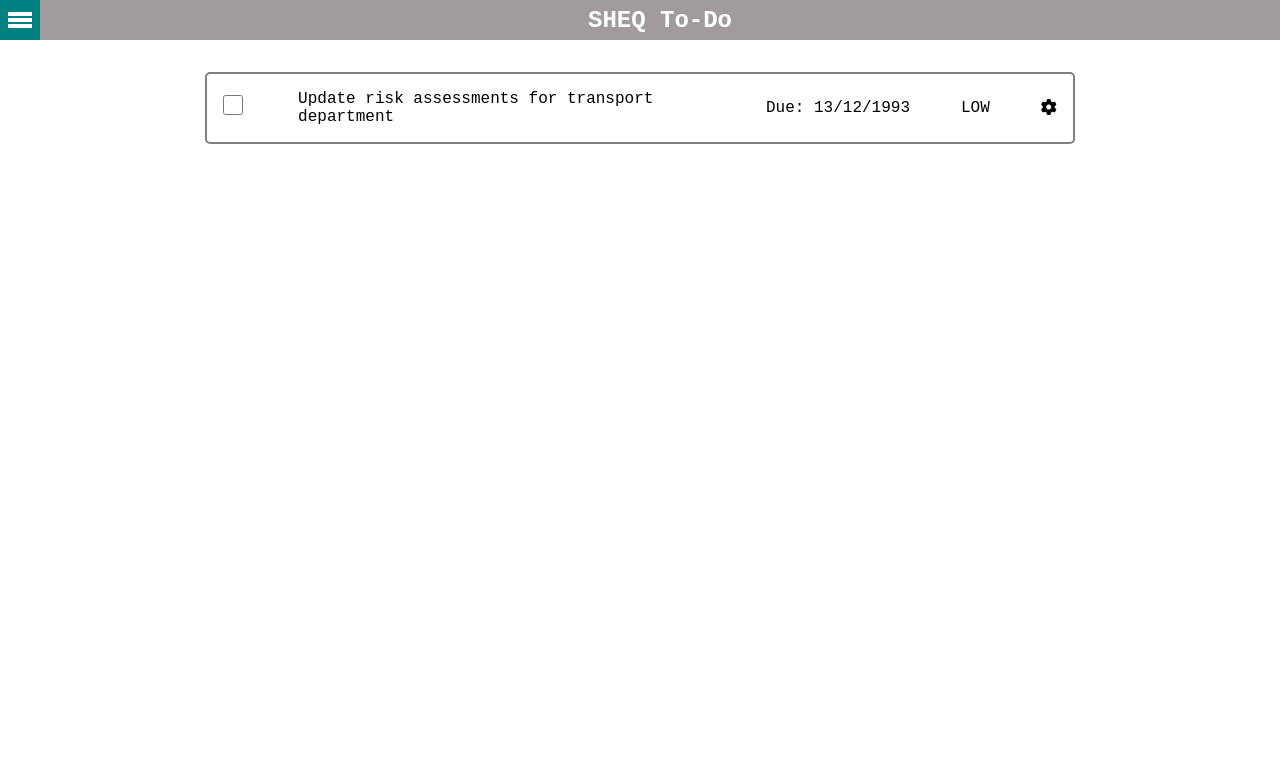
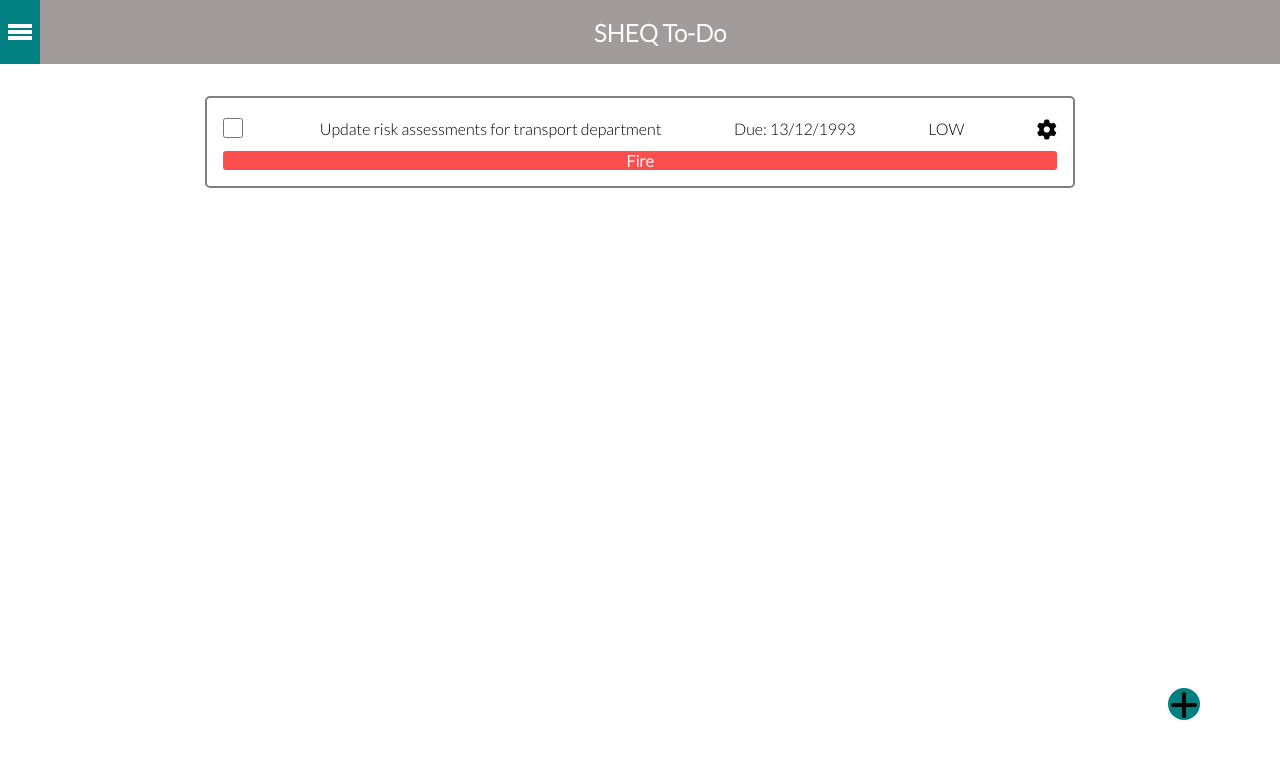
Before and after one commit to VenexCon/SHEQ-To-Do-List-, a website built with webpack: page src/template.html in a window 1280 px wide. Built offline with nearby package versions, Linux system fonts and the light colour scheme; a web font is replaced by a local one.

Commit message:
<update> Completed addtaskBtn & hero-card

```diff
--- a/src/style/abstractions/variables.scss
+++ b/src/style/abstractions/variables.scss
@@ -1,9 +1,10 @@
-@import url('https://fonts.googleapis.com/css2?family=B612+Mono&display=swap');
+@import url('https://fonts.googleapis.com/css2?family=B612+Mono&family=Lato:wght@300&display=swap');
 
-$baseFont:'B612 Mono', monospace;
+$baseFont:'Lato', sans-serif;
 $teal: teal;
 $spanHover: white;
 $navBGcolor: rgba(160, 154, 154, 0.986);
 $white: white;
+$grey: grey;
 
 $heroBorder: grey;
--- a/src/style/style.scss
+++ b/src/style/style.scss
@@ -29,6 +29,7 @@
     justify-content: space-between;
     background-color: $navBGcolor;
     align-items: center;
+    height: 4rem;;
 
 
     .hamburger-menu {
@@ -36,7 +37,7 @@
         flex-direction: column;
         gap: 2px;
         width: 2.5rem;
-        height: 2.5rem;
+        height:4rem;
         padding: 0.5rem;
         align-items: center;
         justify-content: center;
@@ -57,6 +58,10 @@
             span {
                 border-color: $spanHover ;
             };
+        }
+
+        &:active{
+            border-color: $white;
         }
     };
 
@@ -90,10 +95,12 @@
     align-items: center;
     left: -100%;
     transition: 0.4s;
+    background-color: $white;
+    z-index: 100;
 
     &.is-active{
         display:flex;
-        position: relative;
+        position: fixed;
         left: 0;
     }
 
@@ -159,23 +166,27 @@
 
     .hero-card{
         border: 2px solid $heroBorder;
-        border-radius: 5px;;
+        border-radius: 5px;
         min-width: 90%;
         min-height: 4rem;
         display: flex;
         flex-direction: row;
         flex-wrap: wrap;
-        gap: 1rem;
+        gap: 0.5rem;
         align-items: center;
         justify-content: space-between;
         padding: 1rem;
         transition: 0.4s;
 
+        &:hover{
+            box-shadow: 2px 4px grey;
+            transform: scale(1.025);
+
+        }
         .hero-check{
             height: 1.25rem;
             width: 1.25rem;
-            border-radius: 50%;
-
+            accent-color: $teal;
         }
 
         .hero-icon {
@@ -185,15 +196,35 @@
 
         .hero-title {
             max-width: 50%;
+            margin-left: 0;
+            //border: 2px solid red;
+        }
+        .hero-edit {
+            font-size: 1.25rem;
+            transition: 0.4s;
+
+            &:hover {
+                color: $teal;
+                cursor: pointer;
+                transform: rotate(180deg);
+            }
+        }
+        .hero-catagorey{
+            width: 100%;;
+           //border: 2px solid black;
+            height: fit-content;
+            text-align: center;
+            background-color: rgba(252, 33, 33, 0.795);
+            color: $white;
+            font-weight: bold;
+            border-radius: 3px;
+            vertical-align: middle;
         }
 
-        &:hover{
-            box-shadow: 2px 4px grey;
-            transform: scale(1.025);
 
-        }
     }
 }
+
 
 
 
@@ -203,3 +234,41 @@
         width: 100vw;
     }
   }
+
+
+/* Absolutely Positioned Element */
+.addTaskButton{
+    position: absolute;
+    right: 0;
+    bottom: 0;
+    margin-bottom: 5rem;
+    margin-right: 5rem;
+    background-color:$teal;
+    border-radius: 50%;
+    width: 2rem;
+    height:2rem;
+    //padding: 0.5rem;
+    display: flex;
+    align-items: center;
+    justify-content: center;
+    transition: 0.4s;
+
+    &:hover{
+        cursor: pointer;
+        background-color: $grey;
+    }
+
+   button {
+    background-color: transparent;
+    text-decoration: none;
+    border: none;
+    font-size: 2rem;
+    cursor: pointer;
+    transition: 0.4s;
+
+    &:hover{
+        color: $white;
+        transform: rotate(180deg);
+    }
+   }
+}
--- a/src/template.html
+++ b/src/template.html
@@ -40,17 +40,24 @@
         </div>
       </aside>
 
+<!-- Outer Container -->
       <div class="cardcontainer">
         <div class="innerContainer">
 
+<!-- Hero Card Example, this will be style set for all cards -->
           <div class="hero-card">
+
             <div class="hero-icon checked">
-              <input type="checkbox" class="hero-check">
+              <label for="checkbox" >
+                <input type="checkbox" class="hero-check" aria-checked="false">
+              </label>
             </div>
+
             <div class="hero-title">Update risk assessments for transport department</div>
             <div class="hero-date">Due: 13/12/1993</div>
             <div class="hero-priority">LOW</div>
-            <div class="hero-edit"><i class="fa-solid fa-gear"></i> </div>
+            <div class="hero-edit"><i class="fa-solid fa-gear"></i></div>
+            <div class="hero-catagorey">Fire</div>
 
           </div>
 
@@ -62,8 +69,10 @@
   </main>
 
 
-
-
+    </div>
+<!-- Absolutely positioned Button -->
+    <div class="addTaskButton">
+      <button><i class="fa-solid fa-plus"></i></button>
     </div>
 
   </body>
```
Also changed, not shown: dist/index.html, dist/main.js.
